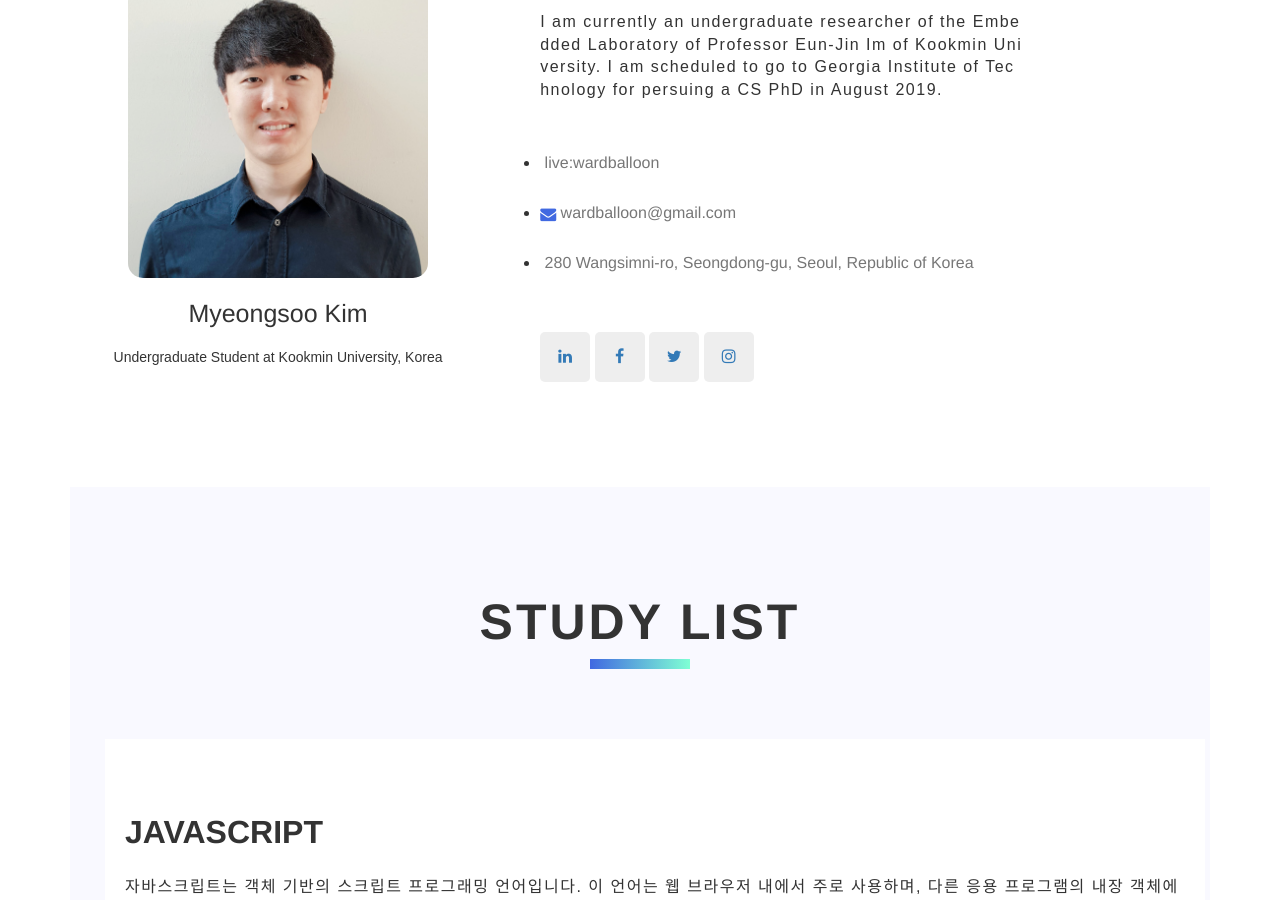
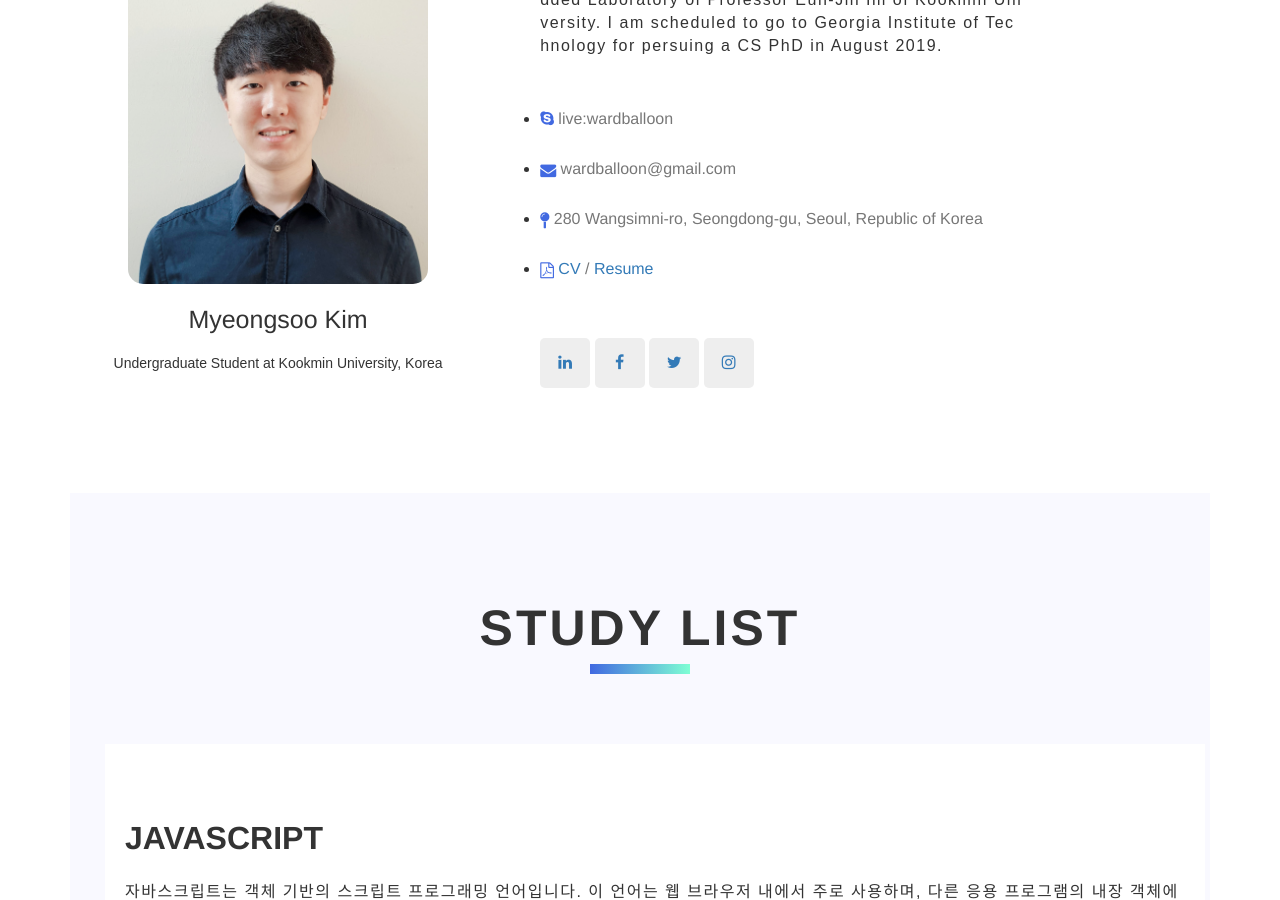
Before and after one commit to codingsoo/codingsoo.github.io1, a Jekyll site: the page built from index.html, in a window 1280 px wide and 900 px high, scrolled down 376 px. Built offline with Jekyll 4.4.1, drawn with Linux system fonts in a browser that asks for light colours; nearby versions of some CDN libraries; comment, search, counter and statistics services are not loaded.

Commit message:
Solve Icon error and add CV and resume section

```diff
--- a/index.html
+++ b/index.html
@@ -37,7 +37,7 @@
 				<ul>
                     <li>
 						<div class="info">
-							<i class="fa skype"></i> live:wardballoon
+							<i class="fa fa-skype"></i> live:wardballoon
 						</div>
 					</li>
 					<li>
@@ -45,9 +45,14 @@
 							<i class="fa fa-envelope fa-lg"></i> wardballoon@gmail.com
 						</div>
 					</li>
-					<li>
+                    <li>
 						<div class="info">
-							<i class="fa fa-map-marked-alt fa-lg"></i> 280 Wangsimni-ro, Seongdong-gu, Seoul, Republic of Korea
+							<i class="fa fa-map-pin fa-lg"></i> 280 Wangsimni-ro, Seongdong-gu, Seoul, Republic of Korea
+						</div>
+					</li>
+                    <li>
+						<div class="info">
+							<i class="fa fa-file-pdf-o fa-lg"></i> <a href="https://drive.google.com/file/d/19DVk2ppGmdnSvHCceh2SRDnOUzfSeF6r" target="_blank">CV</a> / <a href="https://drive.google.com/file/d/1qdmX2PAv_XdQXq-5OTfvLdmL3QNxY22Z">Resume</a>
 						</div>
 					</li>
 				</ul>
```
